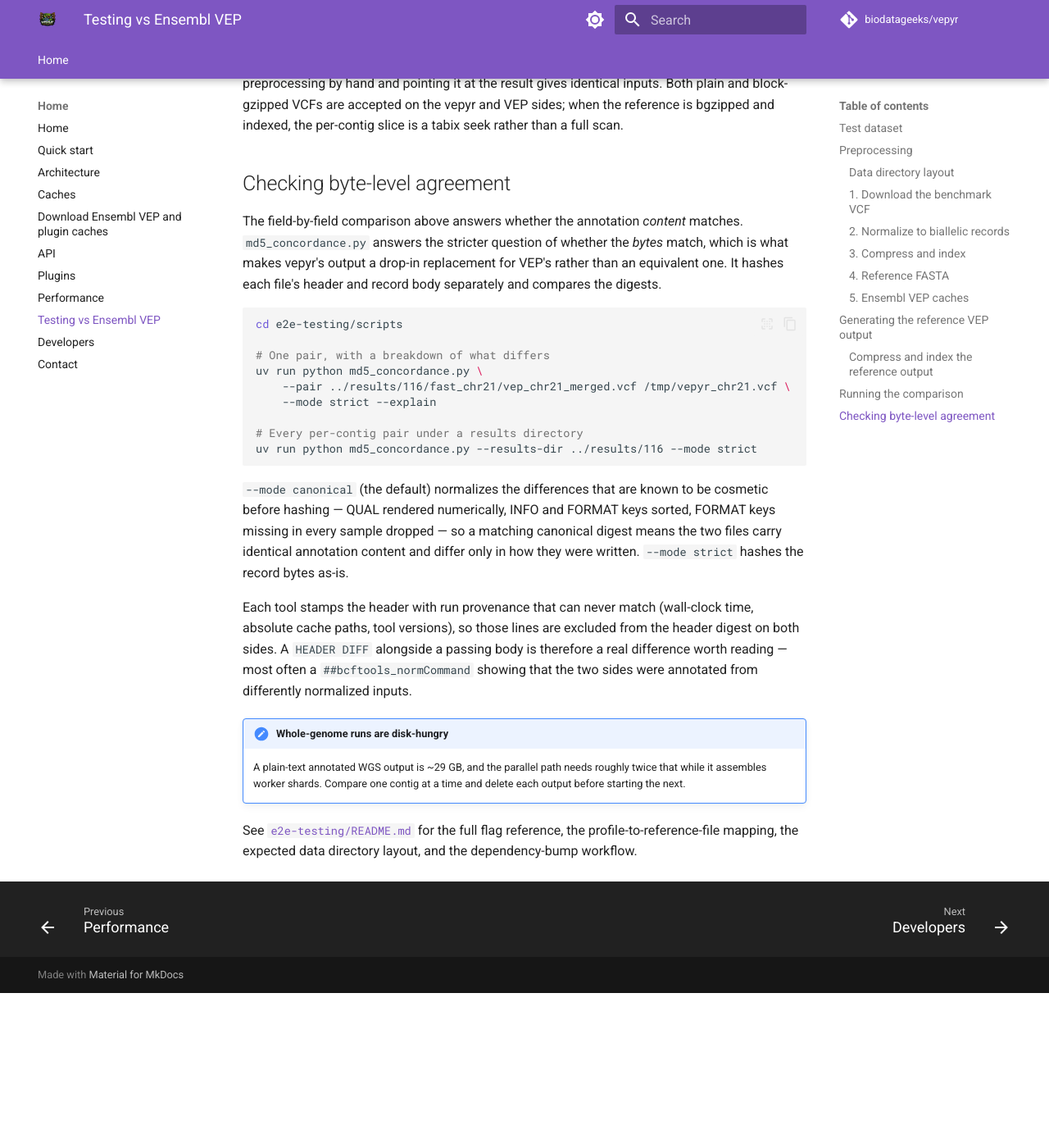
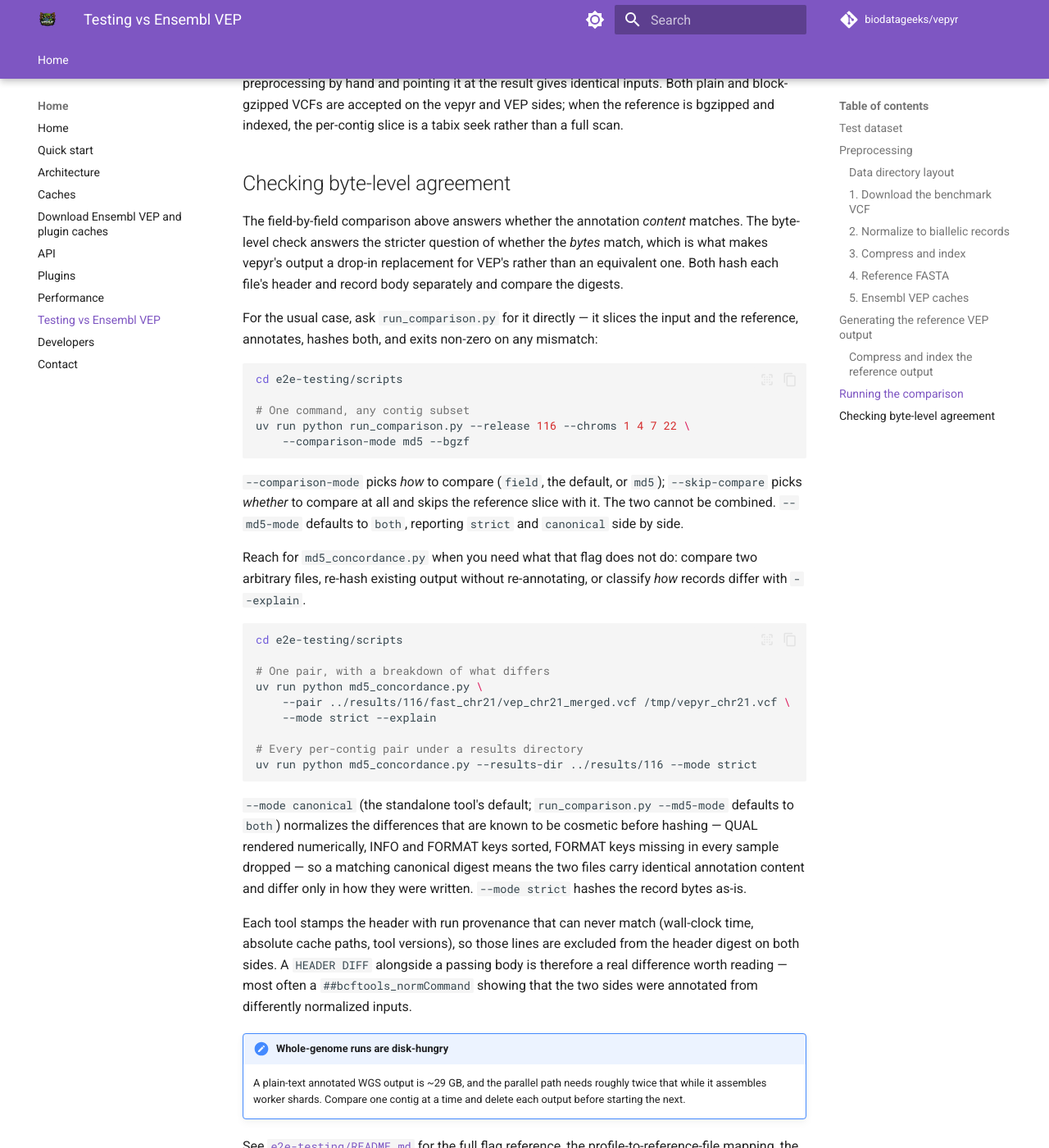
Before and after one commit to biodatageeks/vepyr, an MkDocs documentation site: the page built from docs/testing-vep.md, in a window 1280 px wide and 1400 px high, scrolled down 8654 px. Shown: the whole window at 82% size. Built offline with MkDocs 1.6.1 and Material for MkDocs 9.7.7, drawn with Linux system fonts in a browser that asks for light colours; comment, search, counter and statistics services are not loaded; before the commit the page ends 9865 px from its top, so only the background shows below that.

Commit message:
docs: point the byte-parity section at --comparison-mode md5
The byte-level section described the four-step manual flow only. Lead with
the one-command form instead, and say plainly when the standalone tool is
still the right answer: an arbitrary file pair, re-hashing existing output
without re-annotating, or --explain to classify how records differ.

Also notes that the two defaults differ -- md5_concordance.py defaults to
canonical, run_comparison.py --md5-mode defaults to both -- which is
otherwise a trap when comparing verdicts from the two entry points.

Co-Authored-By: Claude Opus 5 (1M context) <noreply@anthropic.com>
Claude-Session: https://claude.ai/code/session_01SXSu4gMhMs5axqzM2kdfDP

````diff
--- a/docs/testing-vep.md
+++ b/docs/testing-vep.md
@@ -465,9 +465,29 @@ rather than a full scan.
 ## Checking byte-level agreement
 
 The field-by-field comparison above answers whether the annotation *content* matches.
-`md5_concordance.py` answers the stricter question of whether the *bytes* match, which
+The byte-level check answers the stricter question of whether the *bytes* match, which
 is what makes vepyr's output a drop-in replacement for VEP's rather than an equivalent
-one. It hashes each file's header and record body separately and compares the digests.
+one. Both hash each file's header and record body separately and compare the digests.
+
+For the usual case, ask `run_comparison.py` for it directly — it slices the input and
+the reference, annotates, hashes both, and exits non-zero on any mismatch:
+
+```bash
+cd e2e-testing/scripts
+
+# One command, any contig subset
+uv run python run_comparison.py --release 116 --chroms 1 4 7 22 \
+    --comparison-mode md5 --bgzf
+```
+
+`--comparison-mode` picks *how* to compare (`field`, the default, or `md5`);
+`--skip-compare` picks *whether* to compare at all and skips the reference slice with
+it. The two cannot be combined. `--md5-mode` defaults to `both`, reporting `strict` and
+`canonical` side by side.
+
+Reach for `md5_concordance.py` when you need what that flag does not do: compare two
+arbitrary files, re-hash existing output without re-annotating, or classify *how*
+records differ with `--explain`.
 
 ```bash
 cd e2e-testing/scripts
@@ -481,7 +501,8 @@ uv run python md5_concordance.py \
 uv run python md5_concordance.py --results-dir ../results/116 --mode strict
 ```
 
-`--mode canonical` (the default) normalizes the differences that are known to be
+`--mode canonical` (the standalone tool's default; `run_comparison.py --md5-mode`
+defaults to `both`) normalizes the differences that are known to be
 cosmetic before hashing — QUAL rendered numerically, INFO and FORMAT keys sorted,
 FORMAT keys missing in every sample dropped — so a matching canonical digest means the
 two files carry identical annotation content and differ only in how they were written.
````
